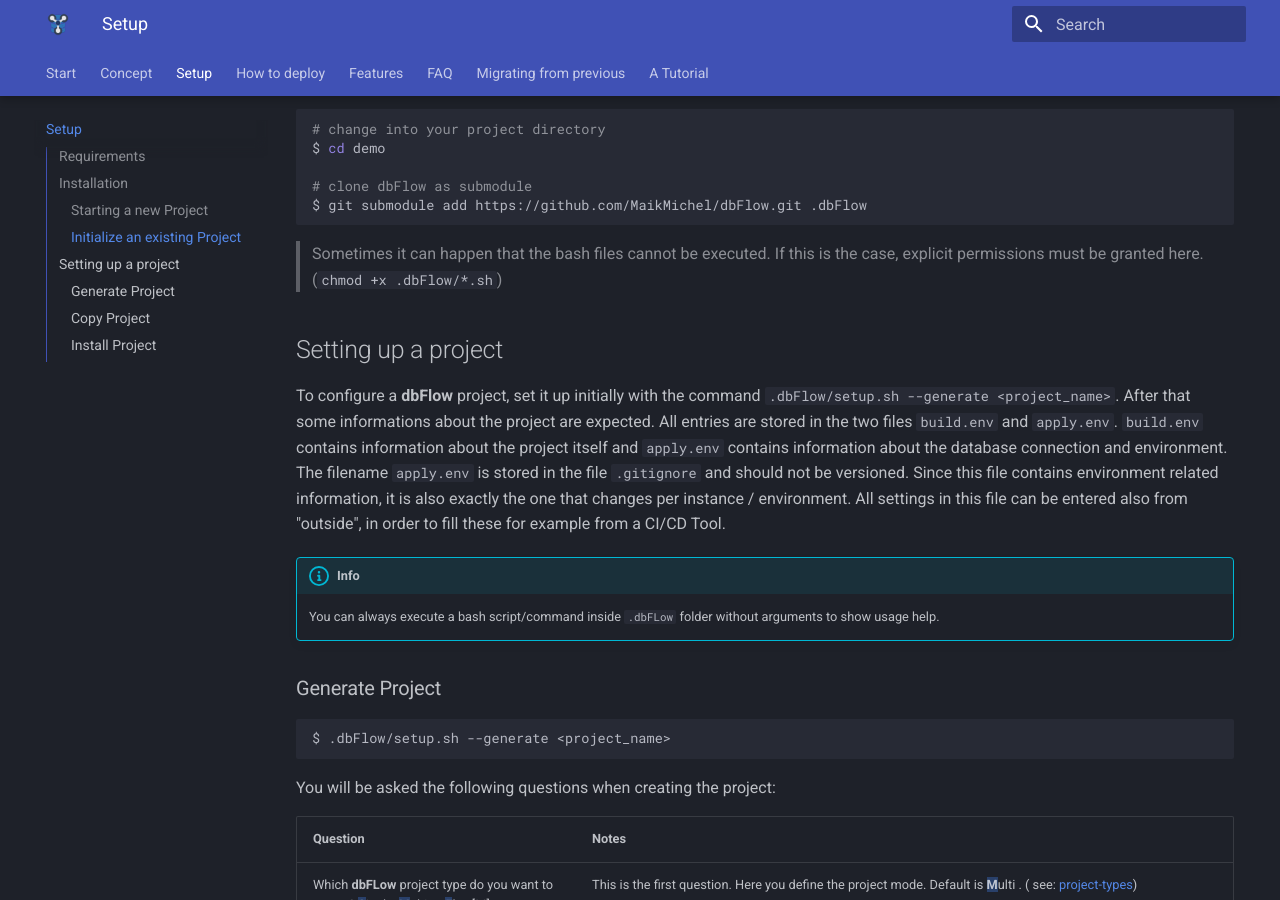
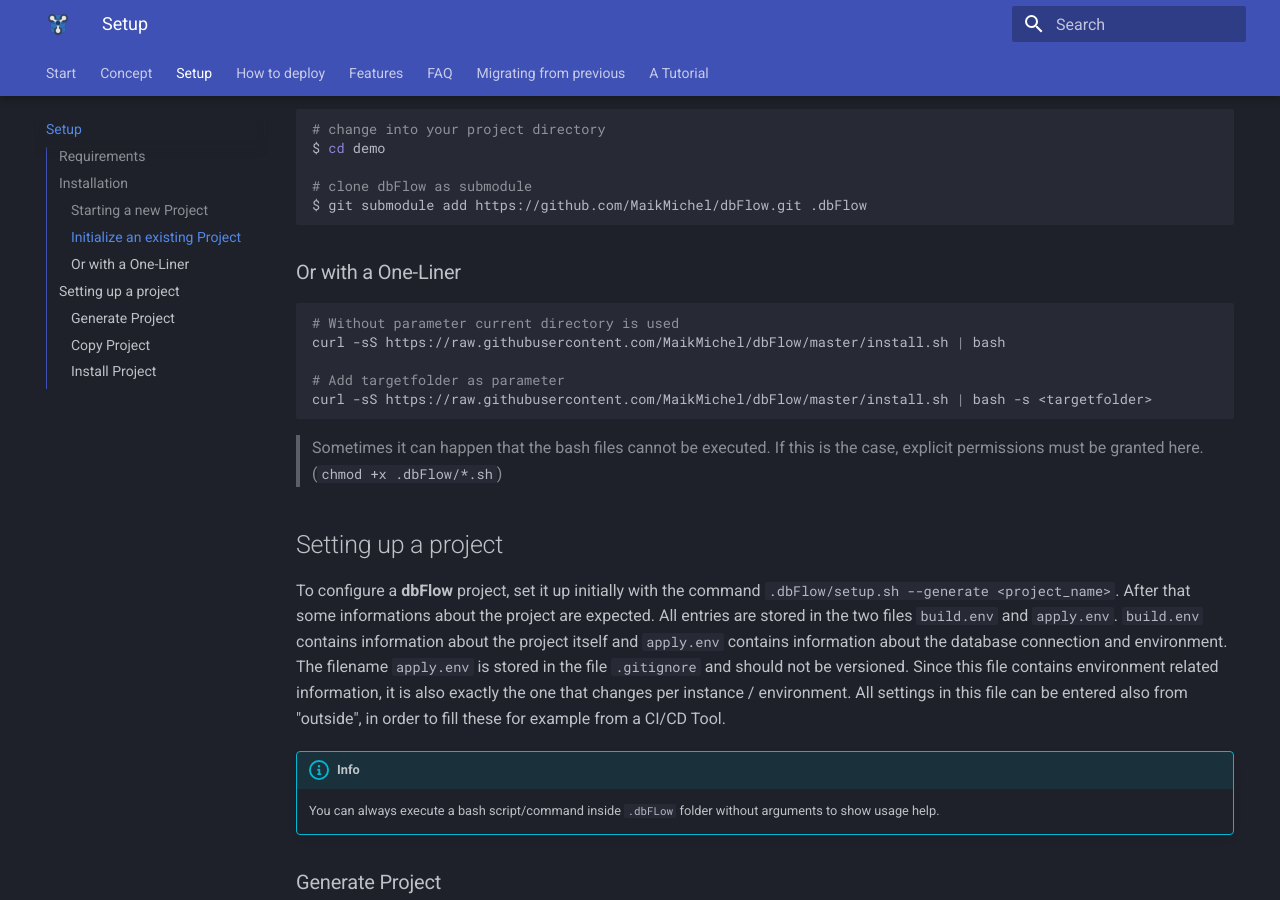
Before and after one commit to MaikMichel/dbFlow, an MkDocs documentation site: the page built from docs/setup.md, in a window 1280 px wide and 900 px high, scrolled down 1055 px. Built offline with MkDocs 1.6.1 and Material for MkDocs 9.7.7, drawn with Linux system fonts in a browser that asks for light colours.

Commit message:
Modify documentation to reflect one-liner as install script

````diff
--- a/docs/setup.md
+++ b/docs/setup.md
@@ -51,6 +51,19 @@ $ cd demo
 $ git submodule add https://github.com/MaikMichel/dbFlow.git .dbFlow
 
 ```
+
+### Or with a One-Liner
+
+```bash
+
+# Without parameter current directory is used
+curl -sS https://raw.githubusercontent.com/MaikMichel/dbFlow/master/install.sh | bash
+
+# Add targetfolder as parameter
+curl -sS https://raw.githubusercontent.com/MaikMichel/dbFlow/master/install.sh | bash -s <targetfolder>
+
+```
+
 
 > Sometimes it can happen that the bash files cannot be executed. If this is the case, explicit permissions must be granted here. (`chmod +x .dbFlow/*.sh`)
 
````
Also changed, not shown: README.md (+18 -0 lines), docs/tutorial.md (+1 -4 lines).
